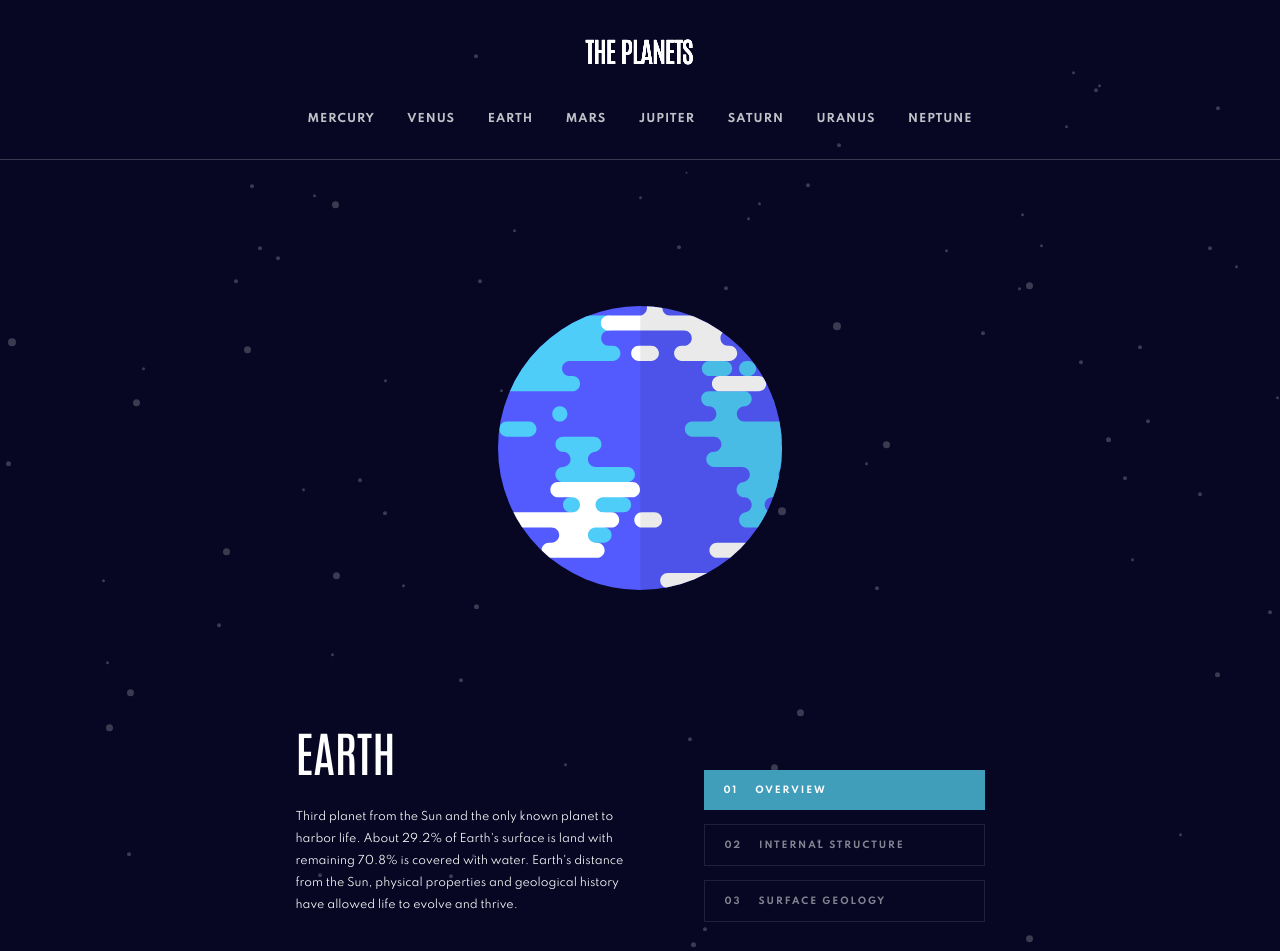
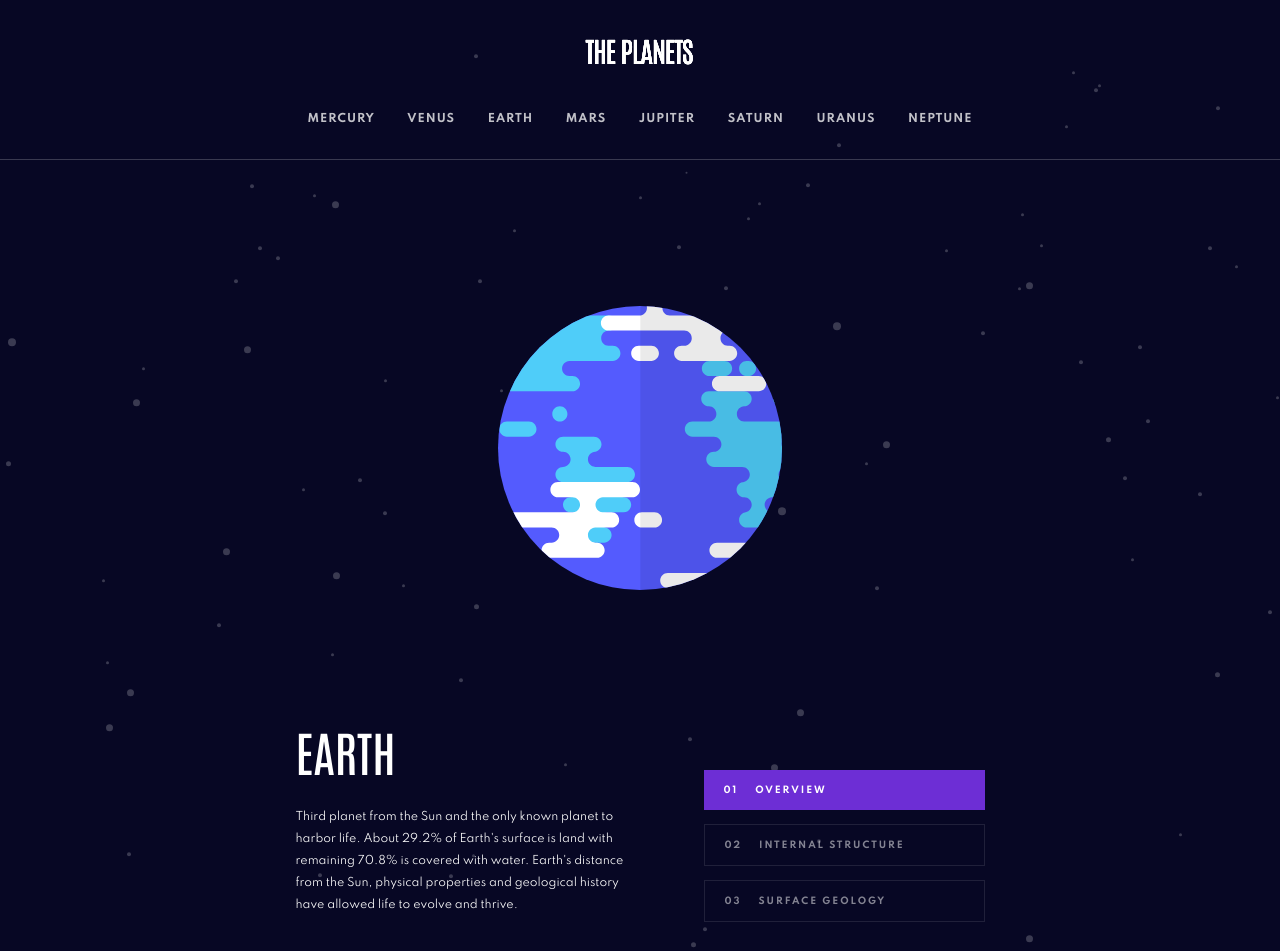
Before and after one commit to arfarobs/planets-fact-site, a React (Create React App) app: page / in a window 1280 px wide. Shown: the top 951 px of the page. Built offline with nearby package versions, Linux system fonts and the light colour scheme.

Commit message:
Fixed page color issue

```diff
--- a/src/components/header/planet-nav/planetNav.css
+++ b/src/components/header/planet-nav/planetNav.css
@@ -1,5 +1,6 @@
 :root {
-  --pageColor: #419EBB;
+  --pageColor: #6D2ED5;
+	;
 }
 
 #planet-nav {
```
Also changed, not shown: 1 other file (tests, documents, lock files or other folders).
